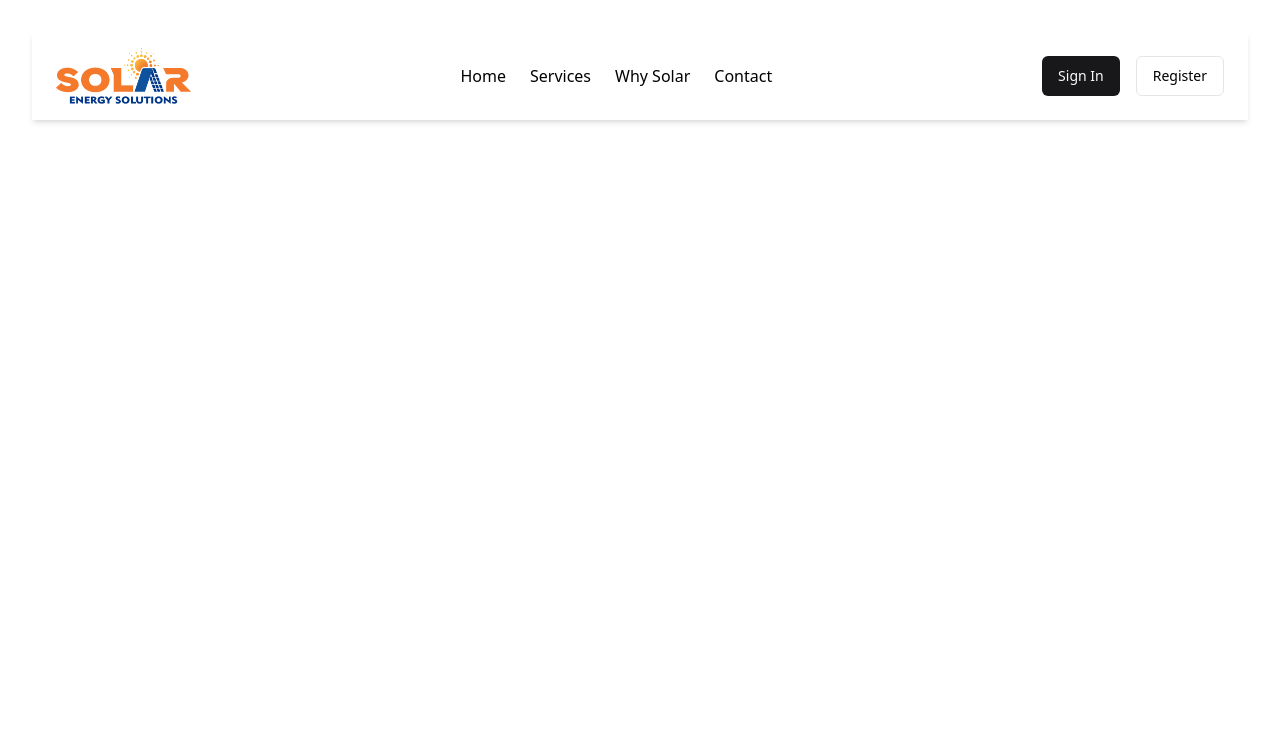
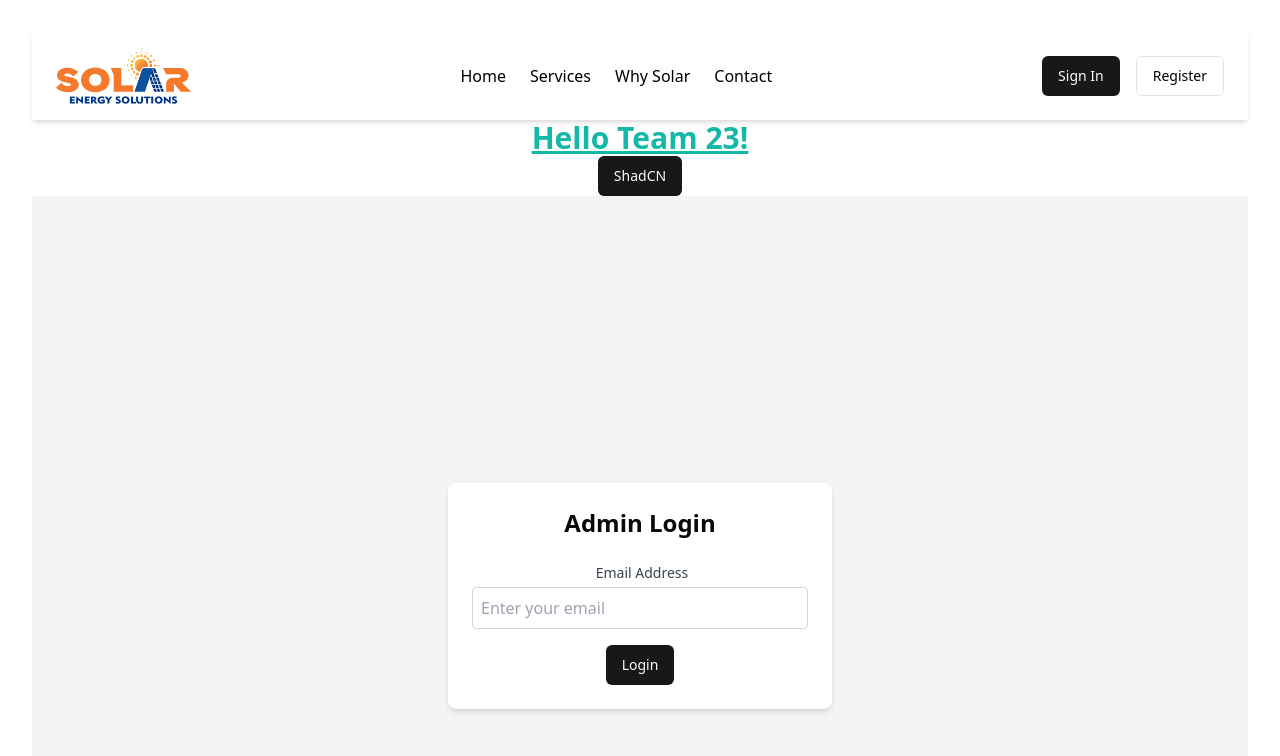
Before and after one commit to kimmimonkey/Voyage-52, a React (Vite) app: page / in a window 1280 px wide. Shown: the top 756 px of the page. Built offline with nearby package versions, Linux system fonts and the light colour scheme.

Commit message:
Created basic form functionality with basic authentication and email validation

```diff
--- a/src/App.jsx
+++ b/src/App.jsx
@@ -1,5 +1,6 @@
 import "./App.css";
 import { Button } from "./components/ui/button";
+import AdminLogin from "./pages/AdminLogin";
 
 export default function App() {
   return (
@@ -8,6 +9,8 @@ export default function App() {
         Hello Team 23!
       </h1>
       <Button>ShadCN</Button>
+
+      <AdminLogin />
     </>
   );
 }
--- a/src/components/ui/toast.jsx
+++ b/src/components/ui/toast.jsx
@@ -1,11 +1,11 @@
-import * as React from "react"
-import * as ToastPrimitives from "@radix-ui/react-toast"
+import * as React from "react";
+import * as ToastPrimitives from "@radix-ui/react-toast";
 import { cva } from "class-variance-authority";
-import { X } from "lucide-react"
+import { X } from "lucide-react";
 
-import { cn } from "@/lib/utils"
+import { cn } from "@/lib/utils";
 
-const ToastProvider = ToastPrimitives.Provider
+const ToastProvider = ToastPrimitives.Provider;
 
 const ToastViewport = React.forwardRef(({ className, ...props }, ref) => (
   <ToastPrimitives.Viewport
@@ -14,9 +14,10 @@ const ToastViewport = React.forwardRef(({ className, ...props }, ref) => (
       "fixed top-0 z-[100] flex max-h-screen w-full flex-col-reverse p-4 sm:bottom-0 sm:right-0 sm:top-auto sm:flex-col md:max-w-[420px]",
       className
     )}
-    {...props} />
-))
-ToastViewport.displayName = ToastPrimitives.Viewport.displayName
+    {...props}
+  />
+));
+ToastViewport.displayName = ToastPrimitives.Viewport.displayName;
 
 const toastVariants = cva(
   "group pointer-events-auto relative flex w-full items-center justify-between space-x-4 overflow-hidden rounded-md border p-6 pr-8 shadow-lg transition-all data-[swipe=cancel]:translate-x-0 data-[swipe=end]:translate-x-[var(--radix-toast-swipe-end-x)] data-[swipe=move]:translate-x-[var(--radix-toast-swipe-move-x)] data-[swipe=move]:transition-none data-[state=open]:animate-in data-[state=closed]:animate-out data-[swipe=end]:animate-out data-[state=closed]:fade-out-80 data-[state=closed]:slide-out-to-right-full data-[state=open]:slide-in-from-top-full data-[state=open]:sm:slide-in-from-bottom-full",
@@ -24,6 +25,7 @@ const toastVariants = cva(
     variants: {
       variant: {
         default: "border bg-background text-foreground",
+        success: "bg-green-500 text-white",
         destructive:
           "destructive group border-destructive bg-destructive text-destructive-foreground",
       },
@@ -32,17 +34,18 @@ const toastVariants = cva(
       variant: "default",
     },
   }
-)
+);
 
 const Toast = React.forwardRef(({ className, variant, ...props }, ref) => {
   return (
-    (<ToastPrimitives.Root
+    <ToastPrimitives.Root
       ref={ref}
       className={cn(toastVariants({ variant }), className)}
-      {...props} />)
+      {...props}
+    />
   );
-})
-Toast.displayName = ToastPrimitives.Root.displayName
+});
+Toast.displayName = ToastPrimitives.Root.displayName;
 
 const ToastAction = React.forwardRef(({ className, ...props }, ref) => (
   <ToastPrimitives.Action
@@ -51,9 +54,10 @@ const ToastAction = React.forwardRef(({ className, ...props }, ref) => (
       "inline-flex h-8 shrink-0 items-center justify-center rounded-md border bg-transparent px-3 text-sm font-medium ring-offset-background transition-colors hover:bg-secondary focus:outline-none focus:ring-2 focus:ring-ring focus:ring-offset-2 disabled:pointer-events-none disabled:opacity-50 group-[.destructive]:border-muted/40 group-[.destructive]:hover:border-destructive/30 group-[.destructive]:hover:bg-destructive group-[.destructive]:hover:text-destructive-foreground group-[.destructive]:focus:ring-destructive",
       className
     )}
-    {...props} />
-))
-ToastAction.displayName = ToastPrimitives.Action.displayName
+    {...props}
+  />
+));
+ToastAction.displayName = ToastPrimitives.Action.displayName;
 
 const ToastClose = React.forwardRef(({ className, ...props }, ref) => (
   <ToastPrimitives.Close
@@ -63,20 +67,37 @@ const ToastClose = React.forwardRef(({ className, ...props }, ref) => (
       className
     )}
     toast-close=""
-    {...props}>
+    {...props}
+  >
     <X className="h-4 w-4" />
   </ToastPrimitives.Close>
-))
-ToastClose.displayName = ToastPrimitives.Close.displayName
+));
+ToastClose.displayName = ToastPrimitives.Close.displayName;
 
 const ToastTitle = React.forwardRef(({ className, ...props }, ref) => (
-  <ToastPrimitives.Title ref={ref} className={cn("text-sm font-semibold", className)} {...props} />
-))
-ToastTitle.displayName = ToastPrimitives.Title.displayName
+  <ToastPrimitives.Title
+    ref={ref}
+    className={cn("text-sm font-semibold", className)}
+    {...props}
+  />
+));
+ToastTitle.displayName = ToastPrimitives.Title.displayName;
 
 const ToastDescription = React.forwardRef(({ className, ...props }, ref) => (
-  <ToastPrimitives.Description ref={ref} className={cn("text-sm opacity-90", className)} {...props} />
-))
-ToastDescription.displayName = ToastPrimitives.Description.displayName
+  <ToastPrimitives.Description
+    ref={ref}
+    className={cn("text-sm opacity-90", className)}
+    {...props}
+  />
+));
+ToastDescription.displayName = ToastPrimitives.Description.displayName;
 
-export { ToastProvider, ToastViewport, Toast, ToastTitle, ToastDescription, ToastClose, ToastAction };
+export {
+  ToastProvider,
+  ToastViewport,
+  Toast,
+  ToastTitle,
+  ToastDescription,
+  ToastClose,
+  ToastAction,
+};
--- a/src/main.jsx
+++ b/src/main.jsx
@@ -4,13 +4,14 @@ import "./index.css";
 import App from "./App.jsx";
 import { BrowserRouter } from "react-router-dom";
 import Header from "./components/Header";
+import { Toaster } from "./components/ui/toaster";
 
 createRoot(document.getElementById("root")).render(
   <StrictMode>
     <BrowserRouter>
-      <Header>
-        <App />
-      </Header>
+      <Header />
+      <App />
+      <Toaster />
     </BrowserRouter>
   </StrictMode>
 );
--- a/src/pages/AdminLogin.jsx
+++ b/src/pages/AdminLogin.jsx
@@ -1,5 +1,59 @@
 import { useState } from "react";
+import { useToast } from "@/hooks/use-toast";
+import { ToastAction } from "@/components/ui/toast";
+import { Button } from "@/components/ui/button";
 
 export default function AdminLogin() {
-  return <></>;
+  const [email, setEmail] = useState("");
+  const approvedEmails = import.meta.env.VITE_APPROVED_EMAILS.split(",");
+  const { toast } = useToast();
+
+  const handleSubmit = (e) => {
+    e.preventDefault();
+
+    if (approvedEmails.includes(email.trim())) {
+      toast({
+        title: "Login Successful!!",
+        description: "Welcome Admin!!",
+        type: "success",
+        variant: "success",
+      });
+    } else {
+      toast({
+        title: "Access Denied!!!",
+        description: "You have entered an invalid email address!!!",
+        type: "error",
+        variant: "destructive",
+        action: <ToastAction altText="Try again">Try again</ToastAction>,
+      });
+    }
+  };
+
+  return (
+    <div className="flex items-center justify-center min-h-screen bg-gray-100">
+      <div className="w-full max-w-sm p-6 bg-white rounded-lg shadow-md">
+        <h2 className="text-2xl font-bold text-center mb-6">Admin Login</h2>
+        <form onSubmit={handleSubmit} className="space-y-4">
+          <div>
+            <label
+              htmlFor="email"
+              className="block text-sm ml-1 mb-1 font-medium text-gray-700"
+            >
+              Email Address
+            </label>
+            <input
+              id="email"
+              type="email"
+              value={email}
+              onChange={(e) => setEmail(e.target.value)}
+              className="w-full p-2 border border-gray-300 rounded focus:ring-blue-500 focus:border-blue-500"
+              placeholder="Enter your email"
+              required
+            />
+          </div>
+          <Button type="submit">Login</Button>
+        </form>
+      </div>
+    </div>
+  );
 }
```
